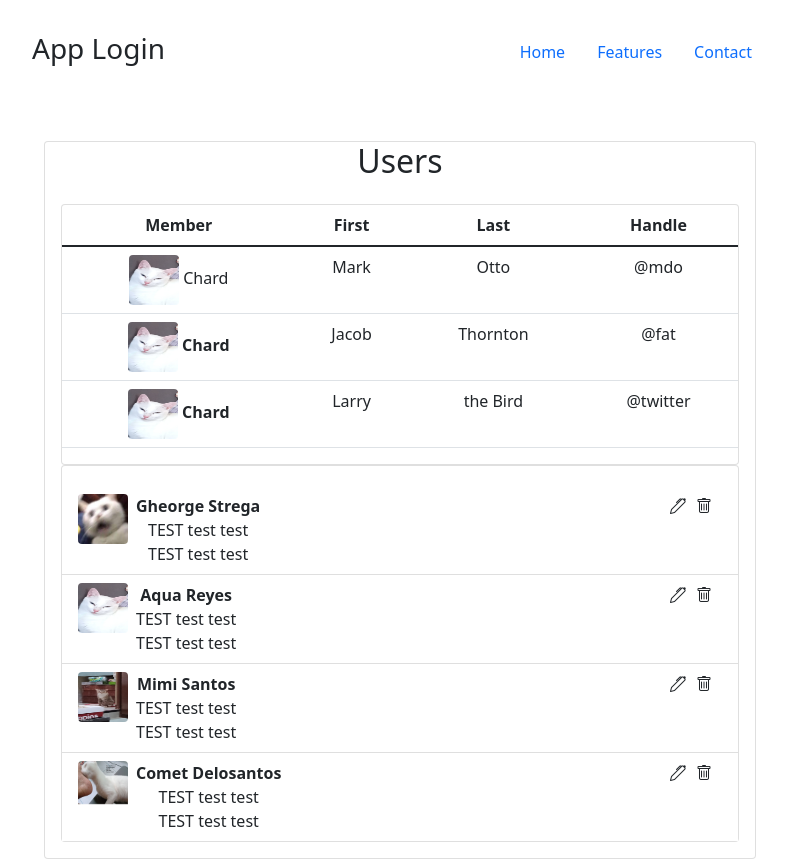
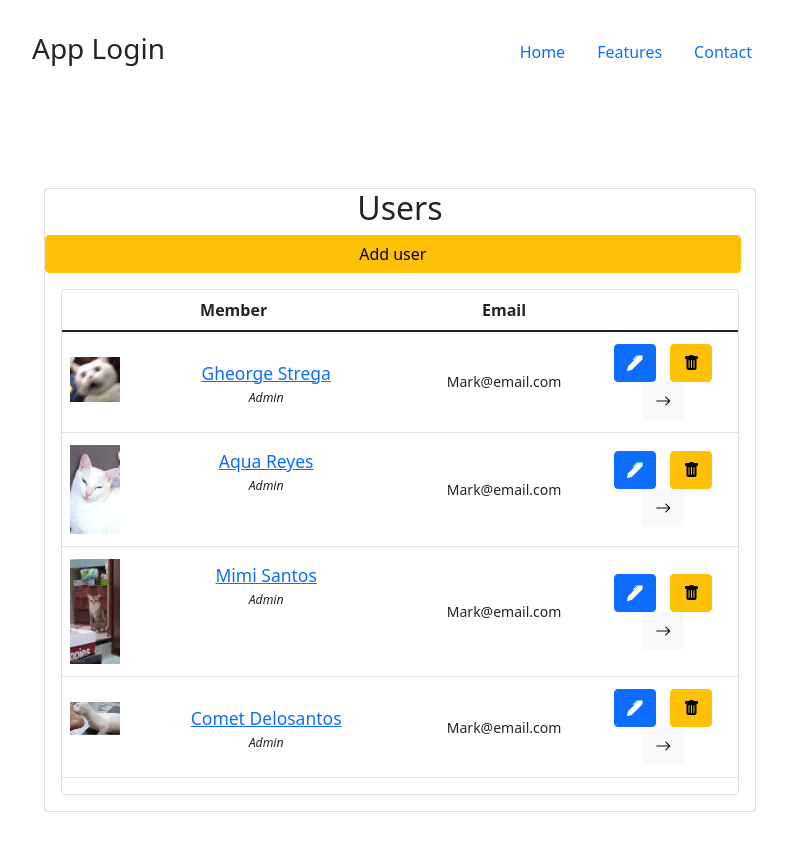
Before and after one commit to chardrreyes/ng-app, an Angular app: page /home in a window 1280 px wide. Shown: the top 860 px of the page, without its empty margins (240-1027 px from the left). Built offline with nearby package versions, Linux system fonts and the light colour scheme.

Commit message:
Adding modal and add user in same view

```diff
--- a/src/app/app-routing.module.ts
+++ b/src/app/app-routing.module.ts
@@ -4,8 +4,8 @@ import { LoginPageComponent } from './login-page/login-page.component';
 import { UserIndexComponent } from './user-index/user-index.component';
 
 const routes: Routes = [
-  {path: "", component: LoginPageComponent},
-  {path: "home", component: UserIndexComponent}
+  {path: '', component: LoginPageComponent},
+  {path: 'home', component: UserIndexComponent}
 ];
 
 @NgModule({
--- a/src/app/user-index/user-index.component.html
+++ b/src/app/user-index/user-index.component.html
@@ -1,53 +1,49 @@
 <div class="container">
     <div class="card">
         <h2>Users</h2>
+        <button type="button" style="margin-right: 0.9rem;" class="btn btn-warning" data-bs-toggle="tooltip" data-bs-placement="bottom" title="Remove" data-bs-toggle="modal" data-bs-target="#exampleModal">
+          <i class="bi bi-add-fill"></i> Add user
+        </button>
         <div class="card-body">
 
             <div class="card">
                 <div class="table-responsive">
-                    <table class="table">
+                    <table class="table itm-table">
                         <thead>
                           <tr>
                             <th scope="col">Member</th>
-                            <th scope="col">First</th>
-                            <th scope="col">Last</th>
-                            <th scope="col">Handle</th>
+                            <th scope="col">Email</th>
+                            <th>&nbsp;</th>
                           </tr>
                         </thead>
                         <tbody>
-                          <tr>
-                            <th scope="row" style="font-weight: 100;">
-                                <img src="../../assets/cat2.jpg" class="rounded " alt="..." width="50" height="50">
-                                Chard
-                            </th>
-                            <td>Mark</td>
-                            <td>Otto</td>
-                            <td>@mdo</td>
-                          </tr>
-                          <tr>
-                            <th scope="row">
-                                <img src="../../assets/cat2.jpg" class="rounded " alt="..." width="50" height="50">
-                                Chard
-                            </th>
-                            <td>Jacob</td>
-                            <td>Thornton</td>
-                            <td>@fat</td>
-                          </tr>
-                          <tr>
-                            <th scope="row">
-                                <img src="../../assets/cat2.jpg" class="rounded " alt="..." width="50" height="50">
-                                Chard
-                            </th>
-                            <td>Larry</td>
-                            <td>the Bird</td>
-                            <td>@twitter</td>
+                          <tr *ngFor="let u of users; let i = index; trackBy: trackByFunc;">
+                            <td>
+                                <!-- <img src="../../assets/cat2.jpg" class="rounded " alt="..." widtd="50" height="50">
+                                Chard -->
+                                <img [src]="u.image" alt="">
+                                <a href="#" class="user-link">{{u.firstName}} {{u.lastName}}</a>
+                                <span class="user-subhead">Admin</span>
+                            </td>
+                            <td>Mark@email.com</td>
+                            <td style="width: 20%;">
+                              <button type="button" style="margin-right: 0.9rem;" class="btn btn-primary" data-bs-toggle="tooltip" data-bs-placement="bottom" title="Edit">
+                                <i class="bi bi-pen-fill"></i>
+                              </button>
+                              <button type="button" style="margin-right: 0.9rem;" class="btn btn-warning" data-bs-toggle="tooltip" data-bs-placement="bottom" title="Remove">
+                                <i class="bi bi-trash-fill"></i>
+                              </button>
+                              <button type="button" style="margin-right: 0.9rem;" class="btn btn-light" data-bs-toggle="tooltip" data-bs-placement="bottom" title="View">
+                                <i class="bi bi-arrow-right"></i>
+                              </button>
+                            </td>
                           </tr>
                         </tbody>
                     </table>
                   </div>
             </div>
 
-            <div class="card">
+            <!-- <div class="card">
                 <div style="margin-top: 20px;">
                     <ul class="list-group list-group-flush">
                         <li class="list-group-item d-flex justify-content-between align-items-start" *ngFor="let u of users; let i = index; trackBy: trackByFunc;">
@@ -57,12 +53,50 @@
                               <div>TEST test test</div>
                               <div>TEST test test</div>
                             </div>
-                            <!-- <span class="badge bg-primary rounded-pill">14</span> -->
+                            <span class="badge bg-primary rounded-pill">14</span>
                             <i class="bi bi-pen" style="margin-right: 10px;"></i>
                             <i class="bi bi-trash" style="margin-right: 10px;"></i>
                         </li>
                       </ul>
                 </div>
+            </div> -->
+
+
+            <div class="modal" tabindex="-1" id="exampleModal">
+              <div class="modal-dialog modal-dialog-centered modal-dialog-scrollable">
+                <div class="modal-content">
+                  <div class="modal-header">
+                    <h5 class="modal-title" id="exampleModalLabel">New message</h5>
+                    <button type="button" class="btn-close" data-bs-dismiss="modal" aria-label="Close"></button>
+                  </div>
+                  <div class="modal-body">
+                    <form>
+                      <div class="input-group input-group-sm mb-3">
+                        <span class="input-group-text" id="inputGroup-sizing-sm">First Name</span>
+                        <input type="text" class="form-control" aria-label="Sizing example input" aria-describedby="inputGroup-sizing-sm">
+                      </div>
+                      <div class="input-group input-group-sm mb-3">
+                        <span class="input-group-text" id="inputGroup-sizing-sm">Last Name</span>
+                        <input type="text" class="form-control" aria-label="Sizing example input" aria-describedby="inputGroup-sizing-sm">
+                      </div>
+                      <div class="input-group input-group-sm mb-3">
+                        <span class="input-group-text" id="inputGroup-sizing-sm">Email</span>
+                        <input type="text" class="form-control" aria-label="Sizing example input" aria-describedby="inputGroup-sizing-sm">
+                      </div>
+                      <div class="input-group input-group-sm mb-3">
+                        <span class="input-group-text" id="inputGroup-sizing-sm">Password</span>
+                        <input type="text" class="form-control" aria-label="Sizing example input" aria-describedby="inputGroup-sizing-sm">
+                      </div>
+                    </form>
+                  </div>
+                  <div class="modal-footer">
+                    <button type="button" class="btn btn-secondary" data-bs-dismiss="modal">Close</button>
+                    <button type="button" class="btn btn-primary" (click)="addUser($event, 'clicked')">Create User</button>
+                  </div>
+                </div>
+              </div>
             </div>
+
+
         </div>
 </div>
--- a/src/app/user-index/user-index.component.scss
+++ b/src/app/user-index/user-index.component.scss
@@ -0,0 +1,25 @@
+.itm-table tbody td > img {
+    position: relative;
+	max-width: 50px;
+	float: left;
+	margin-right: 15px;
+}
+
+.table tbody > tr > td {
+	font-size: 0.875em;
+	// background: #f5f5f5;
+	// border-top: 10px solid #fff;
+	vertical-align: middle;
+	padding: 12px 8px;
+}
+
+.itm-table tbody td .user-link {
+	display: block;
+	font-size: 1.25em;
+	padding-top: 3px;
+	margin-left: 60px;
+}
+.itm-table tbody td .user-subhead {
+	font-size: 0.875em;
+	font-style: italic;
+}
--- a/src/app/user-index/user-index.component.ts
+++ b/src/app/user-index/user-index.component.ts
@@ -1,4 +1,5 @@
 import { Component, OnInit } from '@angular/core';
+import { Router } from '@angular/router';
 import { User } from './user.model';
 
 @Component({
@@ -10,7 +11,7 @@ export class UserIndexComponent implements OnInit {
 
   users: User[] = [];
 
-  constructor() { }
+  constructor(private router: Router) { }
 
   ngOnInit(): void {
     this.users.push(
@@ -49,6 +50,10 @@ export class UserIndexComponent implements OnInit {
     )
   }
 
+  addUser(event: any, test: any) {
+    console.log(event, test);
+  }
+
   trackByFunc(index: any, value: any) {
     return value.id;
   }
```
